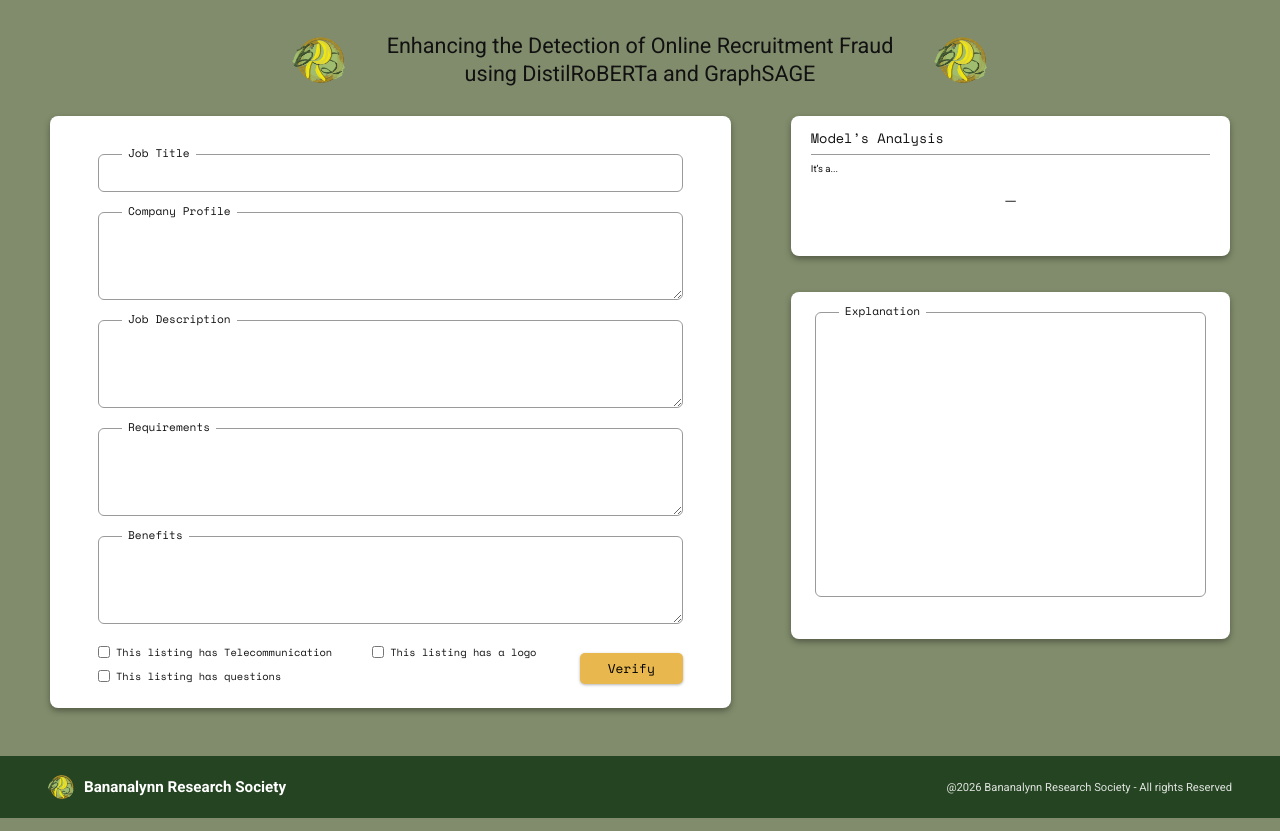
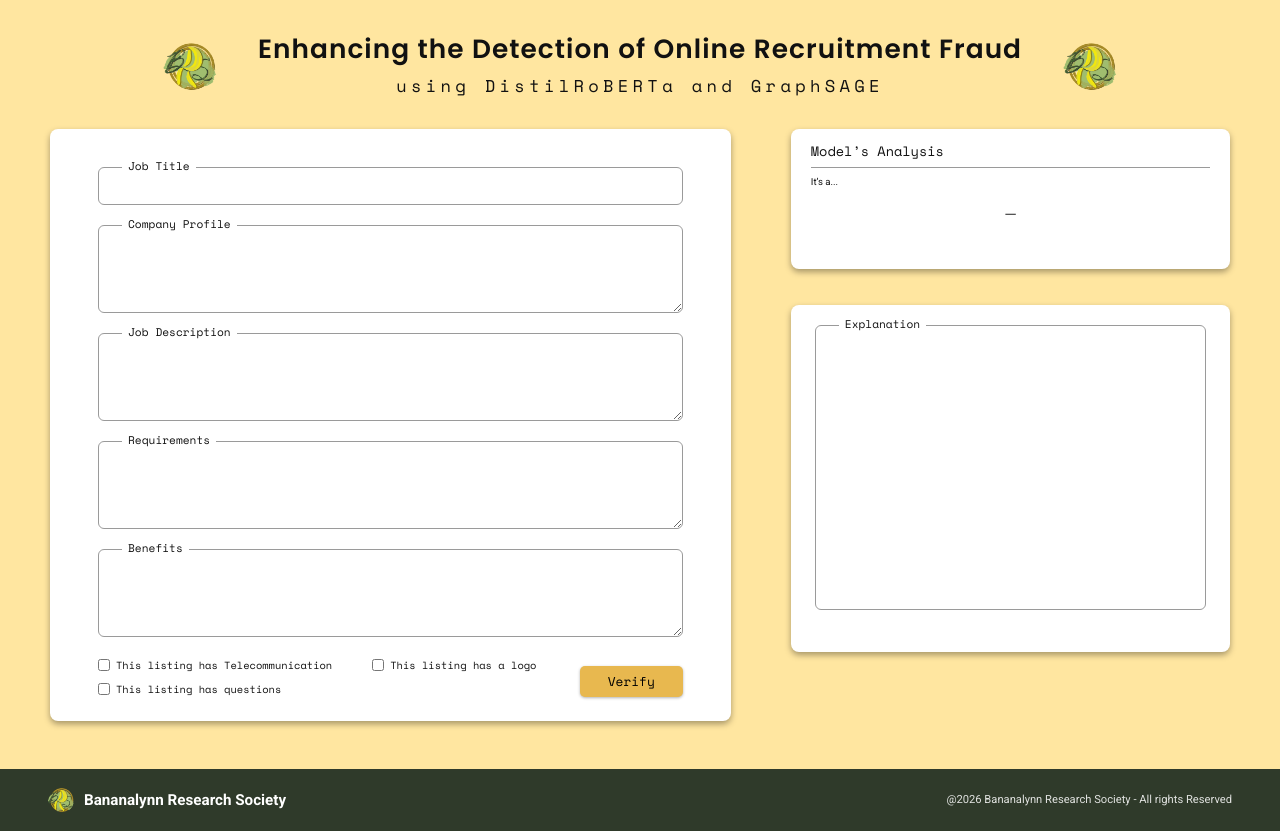
Before and after one commit to Kalla-21/Thesis-Hybrid-DistilRoBERTA_x_GraphSAGE-Detector, a plain HTML site: page index.html in a window 1280 px wide. Drawn offline with nearby package versions, Linux system fonts and the light colour scheme.

Commit message:
BG change and Title Change: Nov 6
Catalina de Agua.

```diff
--- a/index.html
+++ b/index.html
@@ -6,11 +6,11 @@
   <title>Enhancing the Detection of Online Recruitment Fraud</title>
   <link rel="preconnect" href="https://fonts.googleapis.com">
   <link rel="preconnect" href="https://fonts.gstatic.com" crossorigin>
-  <link href="https://fonts.googleapis.com/css2?family=Roboto:wght@400;500;700&family=Space+Mono&family=Black+Ops+One&display=swap" rel="stylesheet">
+  <link href="https://fonts.googleapis.com/css2?family=Roboto:wght@400;500;700&family=Space+Mono&family=Black+Ops+One&family=Poppins:wght@600&display=swap" rel="stylesheet">
   <style>
     :root {
-      --bg-olive: #818c6c;
-      --footer-green: #254422;
+      --bg-olive: #ffe6a0;
+      --footer-green: #2F3A2A;
       --accent: #e8b84f;
       --accent-dark: #b88a1f;
       --border: #9a9a9a;
@@ -47,7 +47,8 @@
       margin-bottom: 28px;
     }
     .logo { width: 56px; height: 56px; object-fit: contain; border-radius: 50%; }
-    .title { font-size: 1.35rem; font-weight: 400; text-align: center; line-height: 1.3; }
+    .title { font-family: "Poppins", var(--sans); font-size: clamp(1rem, calc((100vw - 330px) / 36), 1.85rem); font-weight: 600; text-align: center; line-height: 1.3; letter-spacing: 0.04em; white-space: nowrap; }
+    .title .subtitle { font-family: var(--mono); font-weight: 400; font-size: 0.65em; letter-spacing: 0.25em; }
 
     /* ---------- Layout ---------- */
     .content {
@@ -212,7 +213,7 @@
       .page { padding: 24px 16px 32px; }
       .content { grid-template-columns: 1fr; gap: 32px; }
       .header { gap: 12px; }
-      .title { font-size: 1rem; }
+      .title { font-size: 1rem; white-space: normal; }
       .logo { width: 40px; height: 40px; }
       .form-card { padding: 30px 20px 20px; }
       .form-footer { flex-direction: column; align-items: stretch; gap: 14px; }
@@ -229,7 +230,7 @@
     <!-- Header -->
     <header class="header">
       <img class="logo" src="images/Logo.png" alt="Bananalynn logo">
-      <h1 class="title">Enhancing the Detection of Online Recruitment Fraud<br>using DistilRoBERTa and GraphSAGE</h1>
+      <h1 class="title">Enhancing the Detection of Online Recruitment Fraud<br><span class="subtitle">using DistilRoBERTa and GraphSAGE</span></h1>
       <img class="logo" src="images/Logo.png" alt="Bananalynn logo">
     </header>
 
```
